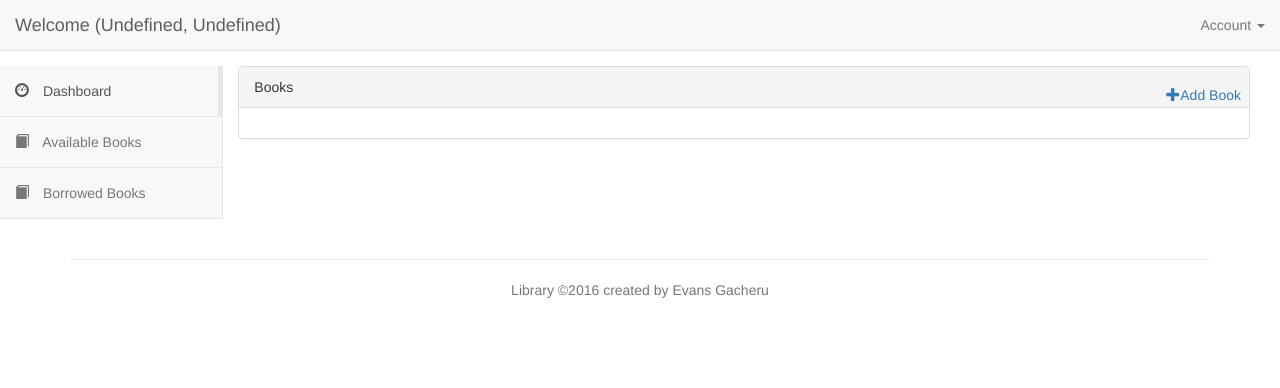
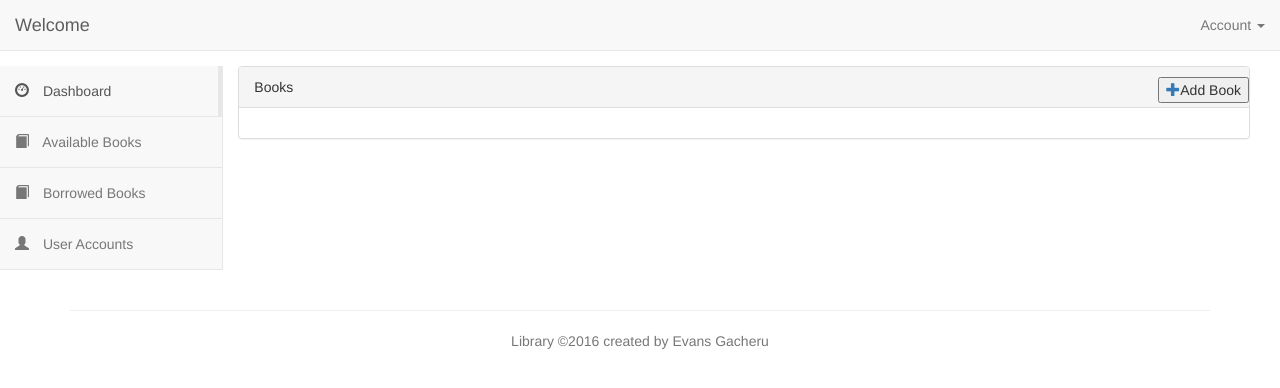
Before and after one commit to Gacheru/bc10-libraryApp, a Flask app: page /auth/issue in a window 1280 px wide. Shown: the top 388 px of the page. Run offline with Flask 2, Linux system fonts and the light colour scheme; some libraries are stand-ins or nearby versions.

Commit message:
Updated the base.html template file

```diff
--- a/app/templates/base.html
+++ b/app/templates/base.html
@@ -1,7 +1,7 @@
 <!dOCTYPE html>
 <html lang="en">
 
-<body>
+<body onload="Users()">
     <head>
         <meta name="viewport" content="width=device-width, initial-scale=1, shrink-to-fit=no">
         <title>Library</title>
@@ -10,7 +10,7 @@
         <link href="{{url_for('static', filename='css/dashboard.css')}}" rel="stylesheet">
         <link href="{{url_for('static', filename='css/addform.css')}}" rel="stylesheet">
         <!--Imports favicon file-->
-        <link rel="shortcut icon" href="{{url_for('.static', filename='images/favicon.ico')}}">
+        <link rel="shortcut icon" href="{{url_for('static', filename='images/favicon.ico')}}">
     </head>
 
     <nav class="navbar navbar-default navbar-static-top">
@@ -27,7 +27,7 @@
                     <span class="icon-bar"></span>
                 </button>
                 <a class="navbar-brand" href="#">
-                    Welcome {{id,role}}
+                    Welcome
                 </a>
             </div>
 
@@ -39,7 +39,7 @@
                         Account
                         <span class="caret"></span></a>
                         <ul class="dropdown-menu" role="menu">
-                            <li><a href="#"><span class="glyphicon glyphicon-off"></span> Logout</a></li>
+                            <li><a href="{{url_for('index')}}"><span class="glyphicon glyphicon-off"></span> Logout</a></li>
                         </ul>
                     </li>
                 </ul>
@@ -59,8 +59,9 @@
                         <div class="side-menu-container">
                             <ul class="nav navbar-nav">
                                 <li class="active"><a href="#"><span class="glyphicon glyphicon-dashboard"></span> Dashboard</a></li>
-                                <li><a href="#"><span class="glyphicon glyphicon-book"></span> Available Books</a></li>
-                                <li><a href="#"><span class="glyphicon glyphicon-book"></span> Borrowed Books</a></li>
+                                <li><a id="myBooks"><span class="glyphicon glyphicon-book"></span> Available Books</a></li>
+                                <li><a href=""><span class="glyphicon glyphicon-book"></span> Borrowed Books</a></li>
+                                <li><a id="myUsers"><span class="glyphicon glyphicon-user"></span> User Accounts</a></li>
                             </ul>
                         </div><!-- /.navbar-collapse -->
                     </nav>
@@ -71,72 +72,80 @@
             <div class="panel panel-default">
                 <div class="panel-heading">
                     Books
-                    <div style="padding:8px;" class="navbar-right" >
-                        <a href="" data-toggle="modal" data-target="#addbook-modal"><i class="glyphicon glyphicon-plus"></i>Add Book</a>
+                    <div style="padding-bottom:8px;" class="navbar-right" >
+                        <button id="addbtn"><a><i class="glyphicon glyphicon-plus"></i></a>Add Book</button>
                     </div>
                 </div>
                 <div class="panel-body">
-                    {% block body %}{% endblock%}
+                    {% block container %}
+                    {% endblock%}
+                    {% if books %}
+                    <table id="books_table"  width="100%" cellpadding="4px" class="table-bordered">
+                        <thead>
+                            <th style="padding:4px;text-align:center;">No</th>
+                            <th style="padding:4px;text-align:center;">Title</th>
+                            <th style="padding:4px;text-align:center;">Author</th>
+                            <th style="padding:4px;text-align:center;">Prologue</th>
+                            <th style="padding:4px;text-align:center;">Category</th>
+                        </thead>
+                        <tbody>
+                        {% for book in books %}
+                        <tr>
+                            <td style="padding:4px">
+                                {{book.id}}
+                            </td>
+                            <td style="padding:4px">
+                                {{book.title}}
+                            </td>
+                            <td style="padding:4px">
+                                {{book.author}}
+                            </td>
+                            <td style="padding:4px">
+                                {{book.prologue}}
+                            </td>
+                            <td style="padding:4px">
+                                {{book.category}}
+                            </td>
+                        </tr>
+                        {% endfor %}
+                        </tbody>
+                    </table>
+                    {% endif %}
 
+                    {% if users %}
+                        <table id="users_table" style="display:none;" width="100%" cellpadding="4px" class="table-bordered">
+                            <thead>
+                                <th style="padding:4px;text-align:center;">No</th>
+                                <th style="padding:4px;text-align:center;">First Name</th>
+                                <th style="padding:4px;text-align:center;">Last Name</th>
+                                <th style="padding:4px;text-align:center;">Username</th>
+                                <th style="padding:4px;text-align:center;">Email</th>
+                            </thead>
+                            <tbody>
+                            {% for user in users %}
+                            <tr>
+                                <td style="padding:4px">
+                                    {{user.id}}
+                                </td>
+                                <td style="padding:4px">
+                                    {{user.first_name}}
+                                </td>
+                                <td style="padding:4px">
+                                    {{user.last_name}}
+                                </td>
+                                <td style="padding:4px">
+                                    {{user.username}}
+                                </td>
+                                <td style="padding:4px">
+                                    {{user.email}}
+                                </td>
+                            </tr>
+                            {% endfor %}
+                            </tbody>
+                        </table>
+                    {% endif %}
                 </div>
             </div>
-        </div>
-    </div>
-    <div class="addbookbox container modal fade" id="addbook-modal">
-        <div style="padding-top:30px" class="panel-body" >
-            <div style="display:none" id="login-alert" class="alert alert-danger col-sm-12"></div>
-                <form id="signupform" class="form-horizontal" method="POST" role="form">
-                    <div class="modal-header">
-                        <button type="button" class="close" data-dismiss="modal"><span aria-hidden="true">×</span>Close</button>
-                        <h3 class="modal-title" id="lineModalLabel">Add Book</h3>
-                    </div>
-                    <div class="modal-body">
-                        <div style="margin-bottom: 25px" class="input-group">
-                           <span class="input-group-addon"><i class="glyphicon glyphicon-pencil"></i></span>
-                           <input type="text" name="title" id="title" class="form-control" placeholder="Book Title">
-                        </div>
-
-                        <div style="margin-bottom: 25px" class="input-group">
-                            <span class="input-group-addon"><i class="glyphicon glyphicon-user"></i></span>
-                            <input type="text" name="author" id="author" class="form-control" placeholder="Book Author">
-                        </div>
-
-                        <div style="margin-bottom: 25px" class="input-group">
-                            <span class="input-group-addon"><i class="glyphicon glyphicon-book"></i></span>
-                            <select name="category" id="category" class="form-control">
-                                <option>--Select Category--</option>
-                                <option value="Thriller">Thriller</option>
-                                <option value="Drama">Drama</option>
-                                <option value="Crime">Crime</option>
-                                <option value="Romance">Romance</option>
-                                <option value="SciFi">SciFi</option>
-                                <option value="Adventure">Adventure</option>
-                                <option value="Self Help/Motivation">Self Help/Motivation</option>
-                            </select>
-                        </div>
-
-                        <div style="margin-bottom: 25px" class="input-group">
-                            <span class="input-group-addon"><i class="glyphicon glyphicon-book"></i></span>
-                            <input id="text" type="quantity" class="form-control" name="quantity" placeholder="Number of copies e.g 10">
-                        </div>
-
-                        <div style="margin-bottom: 5px" class="form-group">
-                            <label style="margin-left: 25px"><i class="glyphicon glyphicon-pencil"></i>
-                            Book Prologue</label>
-                        </div>
-                        <div style="margin-bottom: 25px" class="input-group">
-                            <textarea type="text" cols="200" rows="5" name="prologue" id="prologue" class="form-control"></textarea>
-                        </div>
-                    </div>
-
-                    <div class="modal-footer-center">
-                        <div style="margin-top:5px" class="form-group">
-                            <!-- Submit Button -->
-                            <div class="col-xs-3 col-md-3" style="text-align:center;"><button id="Register" name="Register" class="btn btn-primary btn-block btn-lg">Add Book</button></div>
-                        </div>
-                    </div>
-
-                </form>
         </div>
     </div>
     <footer class="text-muted">
@@ -146,15 +155,15 @@
         </div>
     </footer>
     <script src="{{url_for('static', filename='js/jquery.min.js')}}"></script>
-    <script src="{{url_for('static', filename='js/bootstrap.min.js')}}"></script>
-    <script src="{{url_for('static', filename='js/dashboard.js')}}"></script>
     <script>
-        $(function() {
-            $('#add_book').click(function() {
-
+     $(document).ready(function(){
+            $(function(){
+                $('#addbookbtn').click(function() {
+                form_data = $('#addbookform').serialize();
+                 console.log(form_data);
                     $.ajax({
-                    url: '/Addbook',
-                    data: $('addbook').serialize(),
+                        url: '{{url_for('auth.addbook')}}',
+                        data: form_data,
                         type: 'POST',
                         success: function(response) {
                             console.log(response);
@@ -165,6 +174,23 @@
                     });
                 });
              });
+            $("#myBooks").click(function(){
+                $("#books_table").show();
+                $("#users_table").hide();
+            });
+            $("#myUsers").click(function(){
+                $("#users_table").show();
+                $("#books_table").hide();
+            });
+            function Users(){
+                $("#users_table").hide();
+            }
+            $("#addbtn").click(function(){
+                $("#addbookbox").toggle();
+            });
+
+     });
     </script>
+    <script src="{{url_for('static', filename='js/bootstrap.min.js')}}"></script>
   </body>
 </html>
```
Lines whose indentation alone changed are shown as unchanged.
